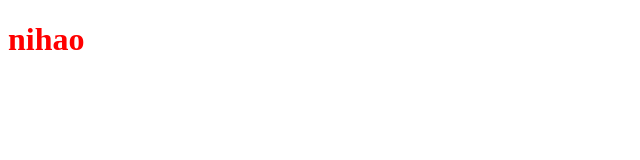
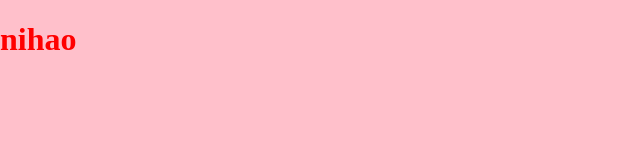
Before and after one commit to dsk6666/project_02, a plain HTML site: page index.html in a window 1280 px wide. Shown: the whole page, without its empty margins (0-640 px from the left). Drawn offline with Linux system fonts and the light colour scheme.

Commit message:
描述信息

```diff
--- a/index.css
+++ b/index.css
@@ -1,3 +1,8 @@
+html,body{
+    margin: 0;
+    padding: 0;
+    background-color: pink;
+}
 h1{
     color:red;
 }
```
